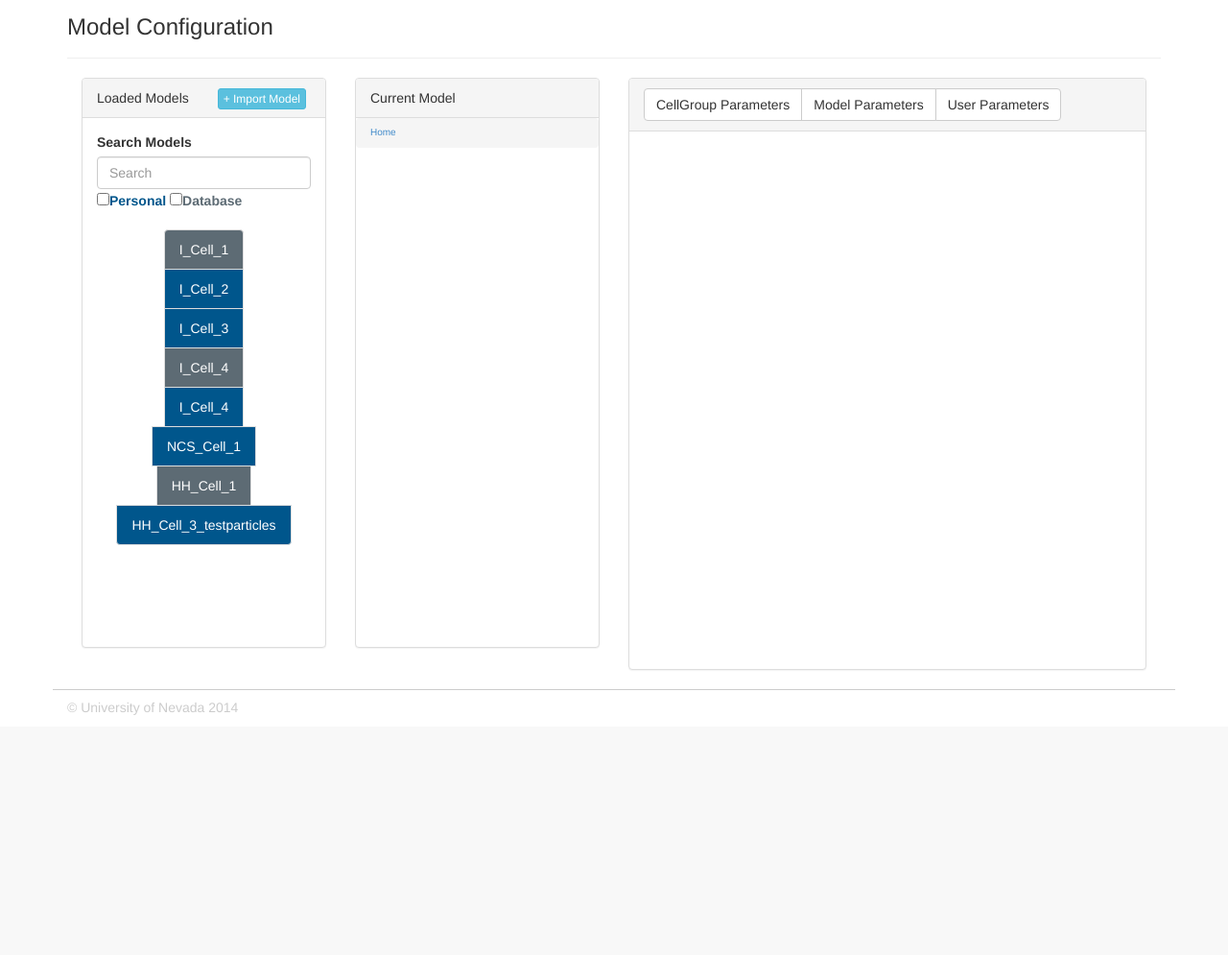
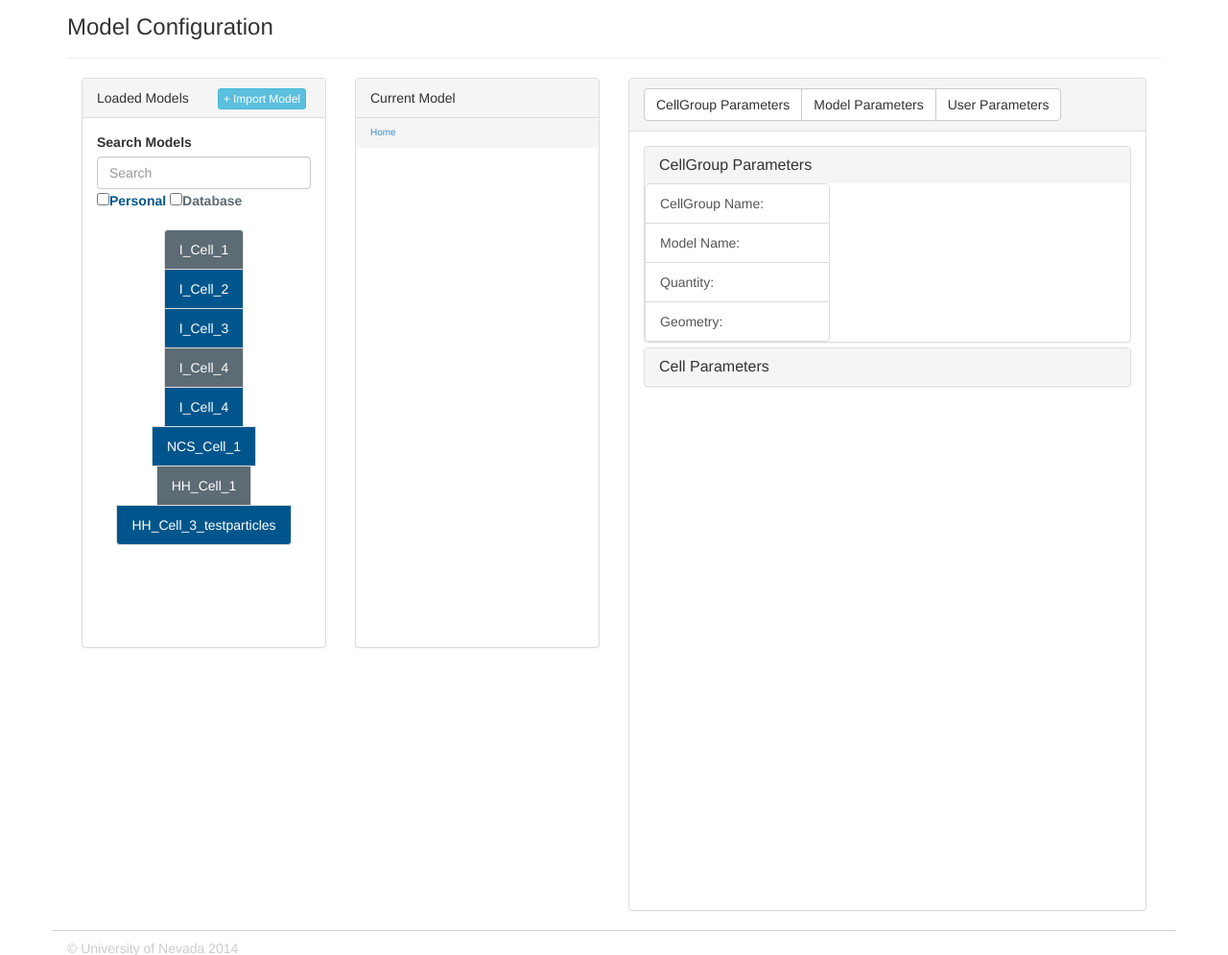
Before and after one commit to BrainComputationLab/ncb, a Flask app: page / in a window 1280 px wide. Shown: the part 51-1046 px from the top of the page at 96% size. Before the commit the page ends 796 px from the top, so only its background shows below. Run offline with Flask 2, Linux system fonts and the light colour scheme; some libraries are stand-ins or nearby versions.

Commit message:
more collapsable changes

```diff
--- a/static/assets/css/ncb/main.css
+++ b/static/assets/css/ncb/main.css
@@ -52,7 +52,7 @@ body {
 	right: 31px;
 }
 
-#parameterValues a{
+#parameterValues, #cellGroupParams a{
     position: relative;
     right: 31px;
 }
--- a/static/assets/js/ncb/modelbuilder.js
+++ b/static/assets/js/ncb/modelbuilder.js
@@ -211,41 +211,30 @@ function myModelsList2($scope, $compile) {
 
 $().ready( function() {
     hideAll();
-    $('#modelP').click(popModelP);
-    $('#cellP').click(popCellP);
-    $('#p1').hide();
-    $('#p2').hide();
-    $('#p3').hide();
-    $('#p4').hide();
-    $('#p5').hide();
-    $('#p6').hide();
-    $('#p7').hide();
-    $('#p8').hide();
-    $('#p9').hide();
-    //$('#izParam').hide();
-    //$('#hhParam').hide();
+    //$('#modelP').click(popModelP);
+    //$('#cellP').click(popCellP);
+    $('#cellGroupCollapse').show();
+    $('#paramCollapse').show();
+
+
+
 
     $.fn.editable.defaults.mode = 'popup';
 });
 
 function popCellP() {
-    $('#paramCollapse').hide();
-    $('#p2').hide();
-    $('#p3').hide();
-    $('#p4').hide();
-    $('#p1').show();
-    $('#p5').hide();
-    $('#p6').hide();
-    $('#p7').hide();
-    $('#p8').hide();
-    $('#p9').hide();
-
-    $('#paramval').html('');
-    $("#paramval").append('<a id="n1" class="list-group-item">' + midMenuLast.name +'</a>');
-    $("#paramval").append('<a id="n2" class="list-group-item">' + midMenuLast.modelParameters.name +'</a>');
-    $("#paramval").append('<a id="n3" class="list-group-item">' + midMenuLast.num +'</a>');
-    $("#paramval").append('<a id="n4" class="list-group-item">' + midMenuLast.geometry +'</a>');
-    $('#paramval a').editable({
+    //$('#paramCollapse').hide();
+    $('#cellGroupCollapse').show();
+    popModelP();
+
+
+
+    $('#cellGroupParams').html('');
+    $("#cellGroupParams").append('<a id="n1" class="list-group-item">' + midMenuLast.name +'</a>');
+    $("#cellGroupParams").append('<a id="n2" class="list-group-item">' + midMenuLast.modelParameters.name +'</a>');
+    $("#cellGroupParams").append('<a id="n3" class="list-group-item">' + midMenuLast.num +'</a>');
+    $("#cellGroupParams").append('<a id="n4" class="list-group-item">' + midMenuLast.geometry +'</a>');
+    $('#cellGroupParams a').editable({
         'success': function(response, newValue) {
                         if(typeof indexs[0] === 'undefined') { var moveInto3 = globalCellGroup[0]; }
                         else { var moveInto3 = globalCellGroup[indexs[0]]; }
@@ -1178,7 +1167,10 @@ function popModelP() {
 
 function showParameterNames() {
     hideAll();
+
     $('#paramCollapse').show();
+    $('#cellGroupCollapse').show();
+
     $('#parameterValues').html('');
     $('#parameterValues').append('<div id="name"></div>');
     $('#parameterValues').append('<div id="type1"></div>');
@@ -1244,7 +1236,7 @@ function showParameterNames() {
         $('#parameterValues').show();
         $('#chanCollapse').show();
         $('#channelName').show();
-        $('#p1').hide();
+        //$('#p1').hide();
 
         $("#name").append('<a id="n11" class="list-group-item">' + midMenuLast.modelParameters.name +'</a>');
         $("#type1").append('<a id="n22" class="list-group-item">' + midMenuLast.modelParameters.type +'</a>');
@@ -1546,6 +1538,7 @@ function showParticleConstants(source) {
 }
 
 function hideAll() {
+    $('#cellGroupCollapse').hide();
     $('#izParam').hide();
     $('#ncsParam').hide();
     $('#hhParam').hide();
--- a/templates/pages/brainbuilder/components/rightmenu.html
+++ b/templates/pages/brainbuilder/components/rightmenu.html
@@ -17,11 +17,35 @@
         <!-- Accordion -->
         <div class="panel-body">
             <div class="panel-group" id="accordion">
+                <div class="panel panel-default" id="cellGroupCollapse">
+                    <div class="panel-heading">
+                        <h4 class="panel-title">
+                            <a data-toggle="collapse" data-parent="#accordion" href="#collapse0">
+                                CellGroup Parameters
+                            </a>
+                        </h4>
+                    </div>
+                    <div id="collapse0" class="panel-collapse collapse in">
+                        <div class="row">
+                            <div id="cellgroup" class="col-lg-5">
+                                <div id="cellParams">
+                                    <a class="list-group-item"> CellGroup Name: </a>
+                                    <a class="list-group-item"> Model Name: </a>
+                                    <a class="list-group-item"> Quantity: </a>
+                                    <a class="list-group-item"> Geometry: </a>
+                                </div>
+                            </div>
+                            <div id="cellGroupParams" class="col-lg-7">
+
+                            </div>
+                        </div>
+                    </div>
+                </div>
                 <div class="panel panel-default" id="paramCollapse">
                     <div class="panel-heading">
                         <h4 class="panel-title">
                             <a data-toggle="collapse" data-parent="#accordion" href="#collapse1">
-                                Parameters
+                                Cell Parameters
                             </a>
                         </h4>
                     </div>
@@ -151,17 +175,6 @@
         <!-- Model Attirbute Names -->
         <div id="centerViewPanel" class="panel-body">
             <ul id="centerView" class="list-group">
-            <div class="col-lg-5">
-                <div id="p1">
-                    <a class="list-group-item"> CellGroup Name: </a>
-                    <a class="list-group-item"> Model Name: </a>
-                    <a class="list-group-item"> Quantity: </a>
-                    <a class="list-group-item"> Geometry: </a>
-                </div>
-            </div>
-            <div id="paramval" class="col-lg-7">
-
-            </div>
 
             </ul>
         </div>
```
